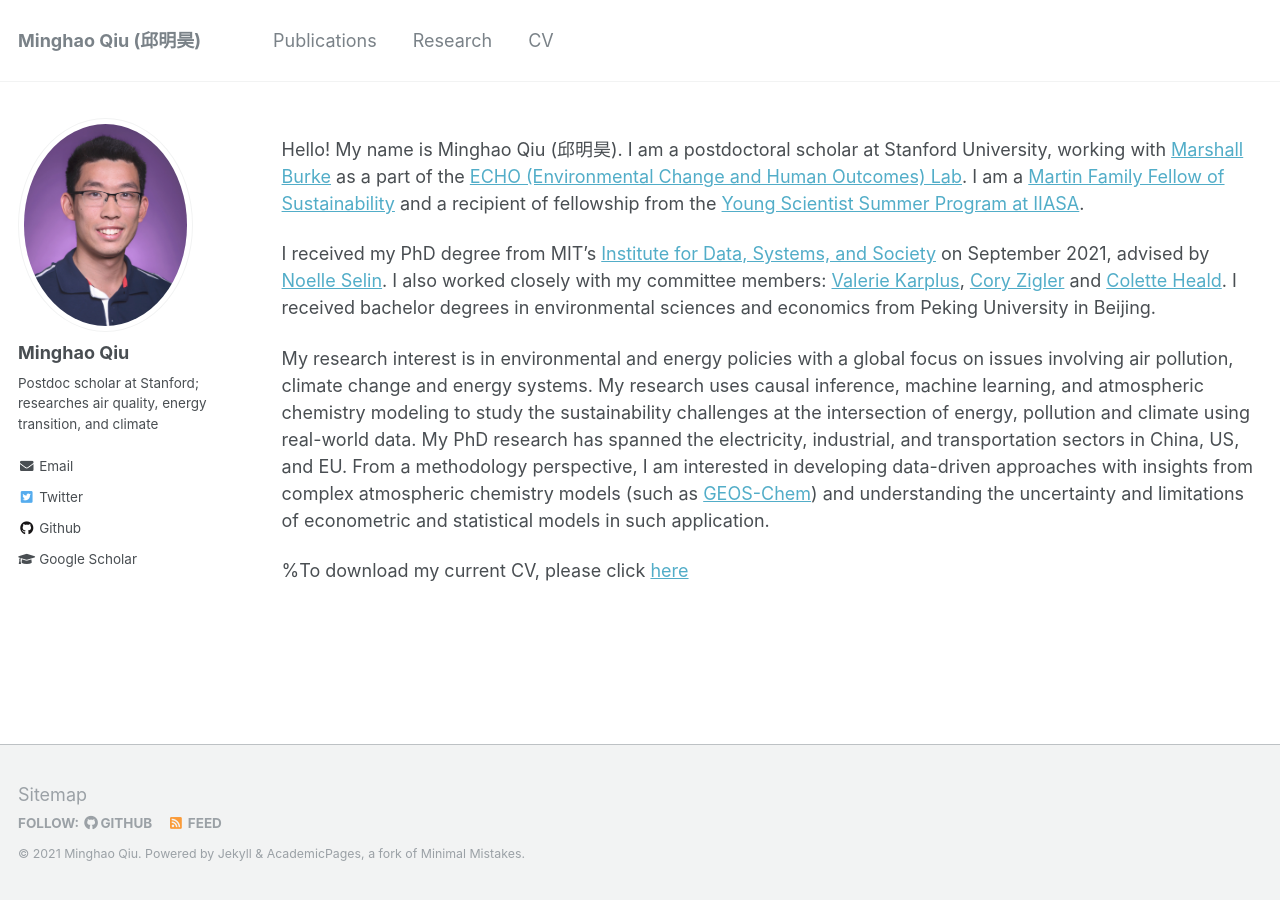
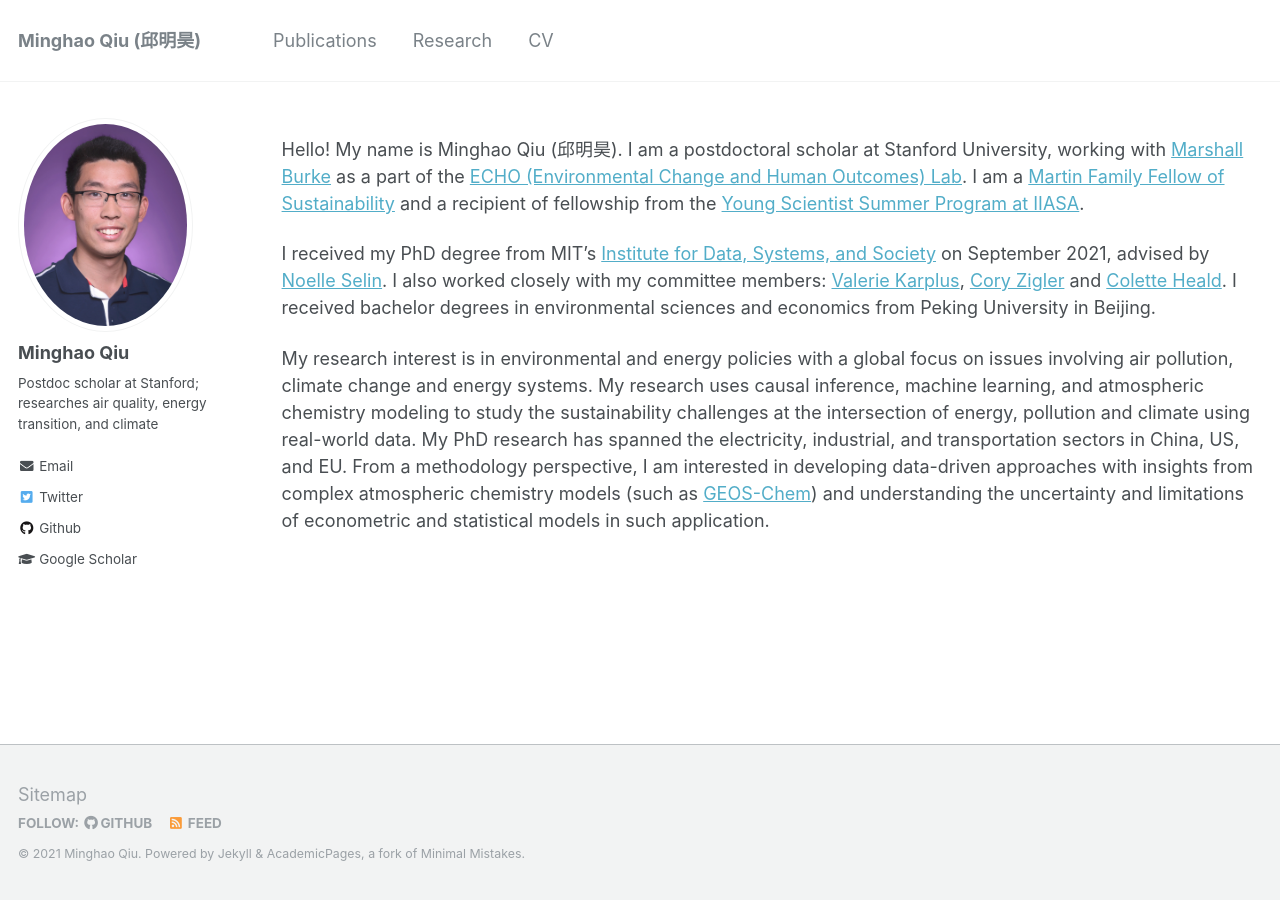
Before and after one commit to mhqiu/mhqiu.github.io, a Jekyll site: the page built from _pages/about.md, in a window 1280 px wide. Built offline with Jekyll 4.4.1, drawn with Linux system fonts in a browser that asks for light colours.

Commit message:
Update about.md

```diff
--- a/_pages/about.md
+++ b/_pages/about.md
@@ -12,5 +12,3 @@ Hello! My name is Minghao Qiu (邱明昊). I am a postdoctoral scholar at Stanfo
 I received my PhD degree from MIT's [Institute for Data, Systems, and Society](https://idss.mit.edu/) on September 2021, advised by [Noelle Selin](http://www.selingroup.org/noelle-eckley-selin). I also worked closely with my committee members:  [Valerie Karplus](https://www.cmu.edu/epp/people/faculty/valerie-karplus.html), [Cory Zigler](https://sites.cns.utexas.edu/zigler/home) and [Colette Heald](https://cee.mit.edu/people_individual/colette-l-heald/). I received bachelor degrees in environmental sciences and economics from Peking University in Beijing.
 
 My research interest is in environmental and energy policies with a global focus on issues involving air pollution, climate change and energy systems. My research uses causal inference, machine learning, and atmospheric chemistry modeling to study the sustainability challenges at the intersection of energy, pollution and climate using real-world data. My PhD research has spanned the electricity, industrial, and transportation sectors in China, US, and EU. From a methodology perspective, I am interested in developing data-driven approaches with insights from complex atmospheric chemistry models (such as [GEOS-Chem](http://acmg.seas.harvard.edu/geos/)) and understanding the uncertainty and limitations of econometric and statistical models in such application.
-
-%To download my current CV, please click [here](https://mhqiu.github.io/files/CV_Minghao_Qiu.pdf)
```
